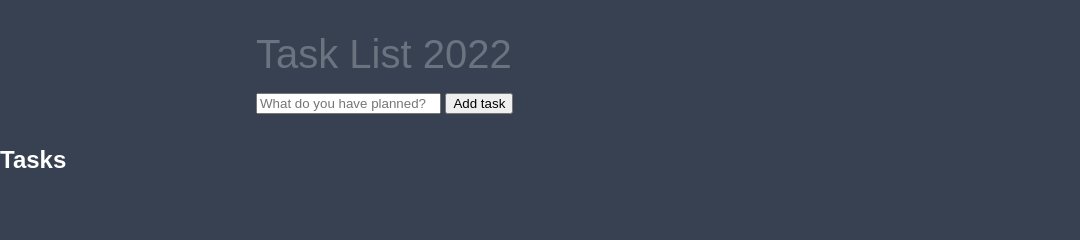
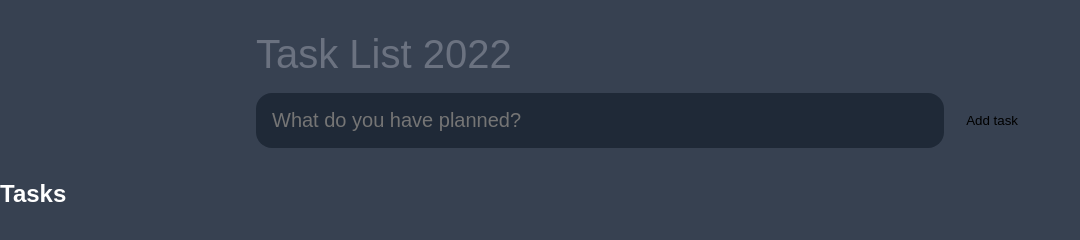
Before and after one commit to Apache-Duster/ToDoList, a plain HTML site: page index.html in a window 1280 px wide. Shown: the whole page, without its empty margins (0-1080 px from the left). Drawn offline with Linux system fonts and the light colour scheme.

```diff
--- a/style.css
+++ b/style.css
@@ -35,3 +35,24 @@ header h1{
 	color: var(--grey);
 	margin-bottom: 1rem;
 }
+
+#new-task-form {
+	display: flex;;
+}
+
+input, button {
+	appearance: none;
+	border: none;
+	outline: none;
+	background: none;
+}
+
+#new-task-input {
+	flex: 1 1 0%;
+	background-color: var(--darker);
+	padding: 1rem;
+	border-radius: 1rem;
+	margin-right: 1rem;
+	color: var(--light);
+	font-size: 1.25rem;
+}
```
